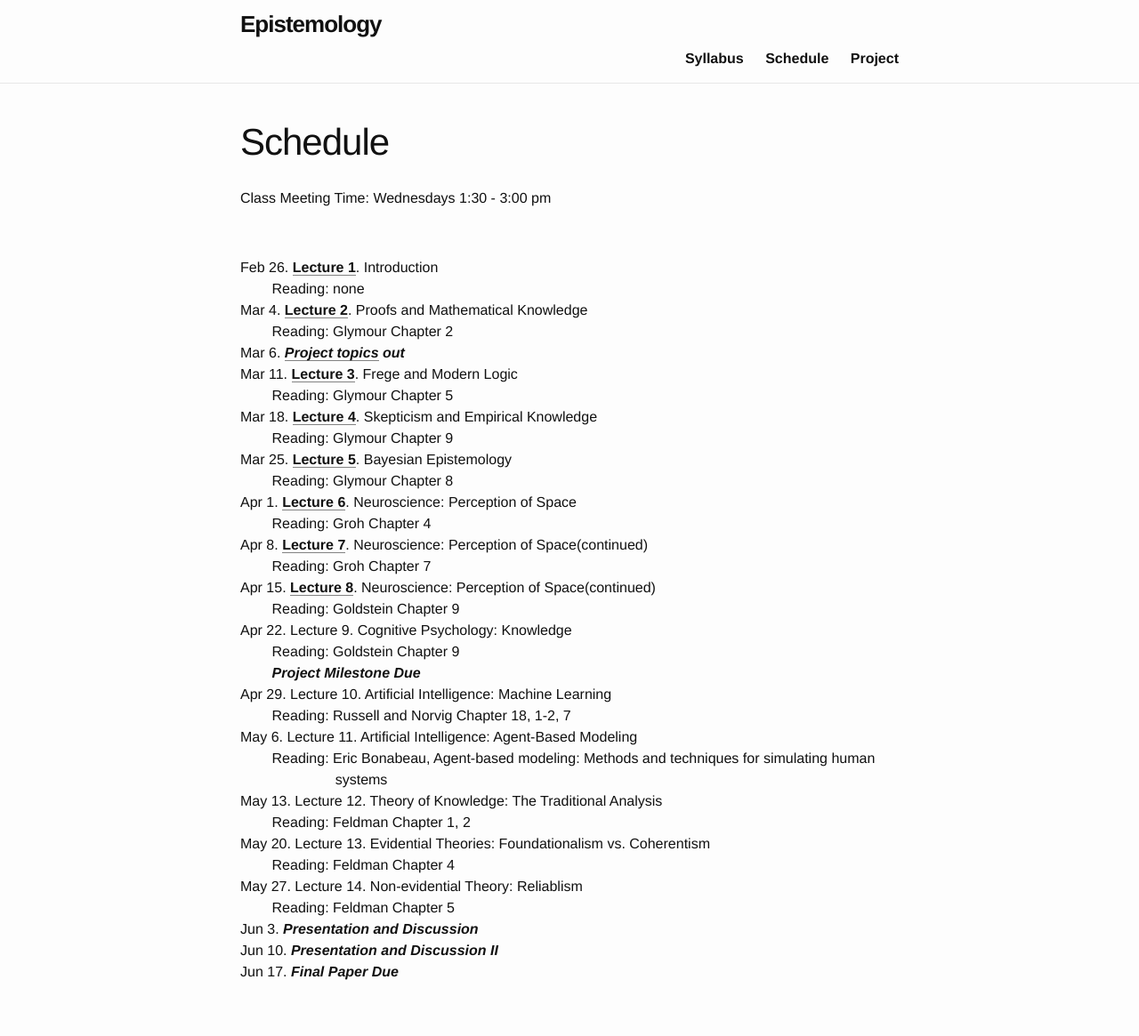
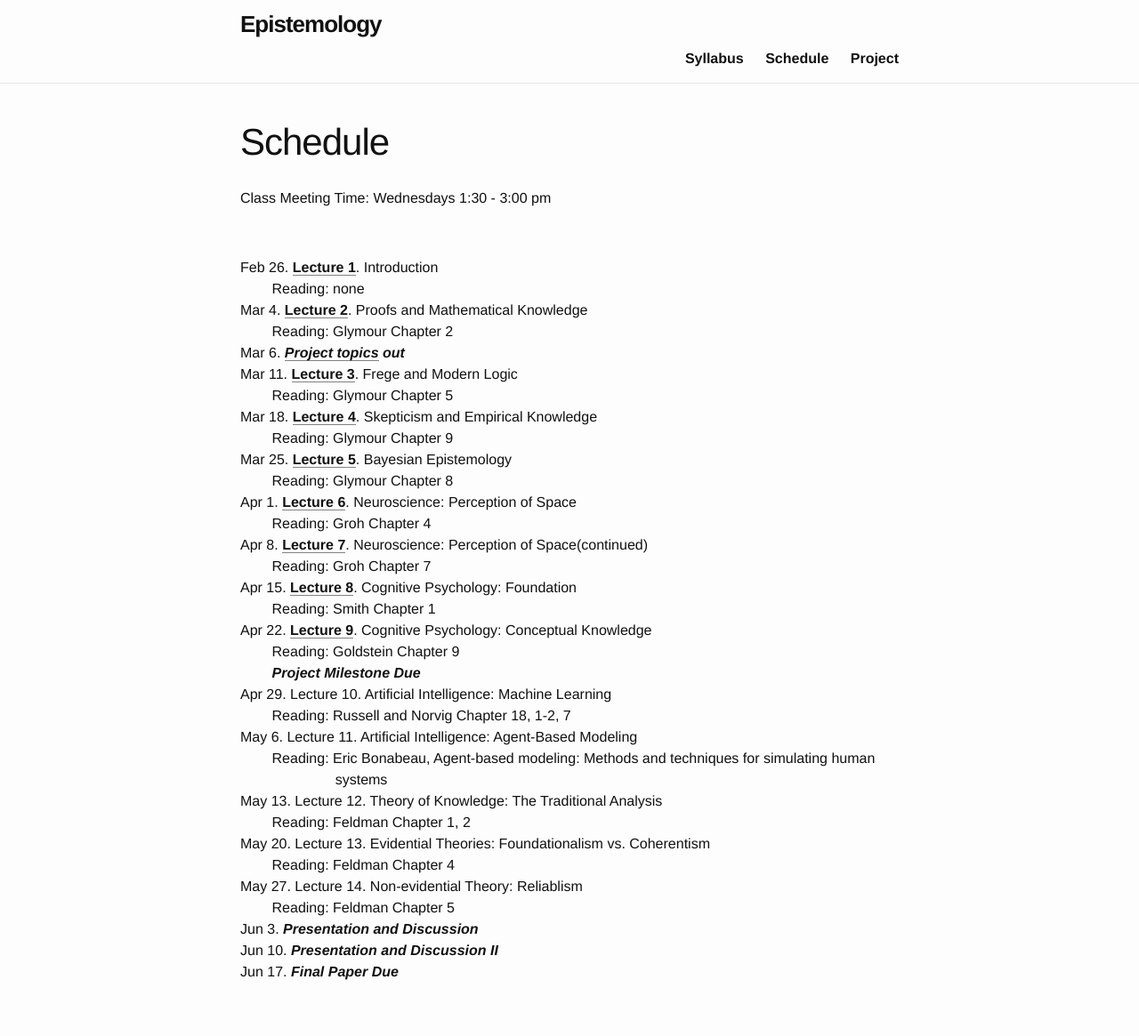
Before and after one commit to comphiacademy/epist20s, a Jekyll site: the page built from schedule.md, in a window 1280 px wide. Shown: the whole page at 89% size. Built offline with Jekyll 4.4.1, drawn with Linux system fonts in a browser that asks for light colours.

Commit message:
Week 9 Update

```diff
--- a/schedule.md
+++ b/schedule.md
@@ -21,11 +21,11 @@ Mar 25. [Lecture 5](/assets/Bayesian.pdf). Bayesian Epistemology\\
 &nbsp; &nbsp; &nbsp; &nbsp; Reading: Glymour Chapter 8 \\
 Apr 1. [Lecture 6](/assets/space1.pdf). Neuroscience: Perception of Space\\
 &nbsp; &nbsp; &nbsp; &nbsp; Reading: Groh Chapter 4\\
-Apr 8. [Lecture 7](/assets/space2.pdf). Neuroscience: Perception of Space(continued)\\
+Apr 8. [Lecture 7](/assets/space3.pdf). Neuroscience: Perception of Space(continued)\\
 &nbsp; &nbsp; &nbsp; &nbsp; Reading: Groh Chapter 7\\
-Apr 15. [Lecture 8](/assets/space3.pdf). Neuroscience: Perception of Space(continued)\\
-&nbsp; &nbsp; &nbsp; &nbsp; Reading: Goldstein Chapter 9 \\
-Apr 22. Lecture 9. Cognitive Psychology: Knowledge\\
+Apr 15. [Lecture 8](/assets/CogPsy1.pdf). Cognitive Psychology: Foundation\\
+&nbsp; &nbsp; &nbsp; &nbsp; Reading: Smith Chapter 1 \\
+Apr 22. [Lecture 9](/assets/CogPsy2.pdf). Cognitive Psychology: Conceptual Knowledge\\
 &nbsp; &nbsp; &nbsp; &nbsp; Reading: Goldstein Chapter 9 \\
 &nbsp; &nbsp; &nbsp; &nbsp; **_Project Milestone Due_**\\
 Apr 29. Lecture 10. Artificial Intelligence: Machine Learning\\
```
Also changed, not shown: 2 other files.
